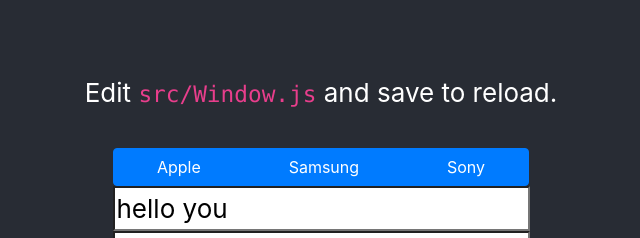
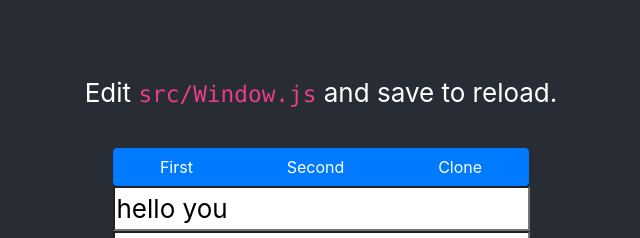
Before and after one commit to Donaim/hacalc-web, a React (Create React App) app in the folder react-app/: page / in a window 1280 px wide. Shown: the top 238 px of the page, without its empty margins (319-959 px from the left). Built offline with nearby package versions, Linux system fonts and the light colour scheme.

Commit message:
factor out makeButton

```diff
--- a/react-app/src/Window.js
+++ b/react-app/src/Window.js
@@ -2,6 +2,15 @@ import React, { Component } from 'react';
 import ConsoleInput from './ConsoleInput.js';
 import HistoryView from './HistoryView.js';
 import { getInterface } from './Util.js';
+
+function makeButton(text, handler) {
+    return <button
+            className="btn btn-primary"
+            tabIndex='-1'
+            onClick={handler}>
+                {text}
+                </button>
+}
 
 class Window extends Component {
 
@@ -39,9 +48,9 @@ class Window extends Component {
 
         return (<div style={this.styles}>
                     <div className="btn-group d-flex" role='group' >
-                        <button className="btn btn-primary">Apple</button>
-                        <button className="btn btn-primary">Samsung</button>
-                        <button className="btn btn-primary">Sony</button>
+                        {makeButton('First', null)}
+                        {makeButton('Second', null)}
+                        {makeButton('Clone', this.onClickHandler)}
                     </div>
                     <div style={this.historyStyles}>
                         <HistoryView ictx={this.ictx}
```
